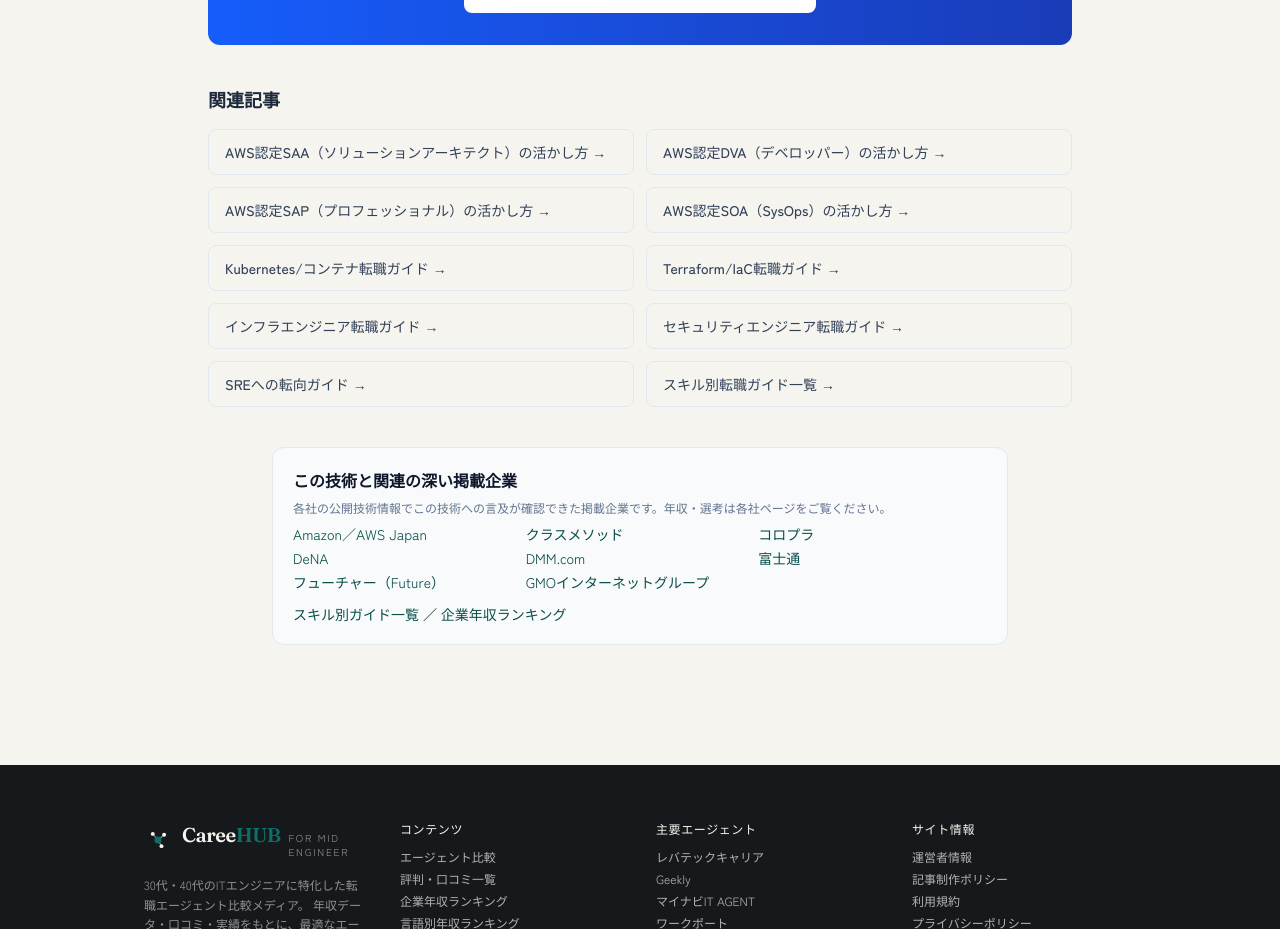
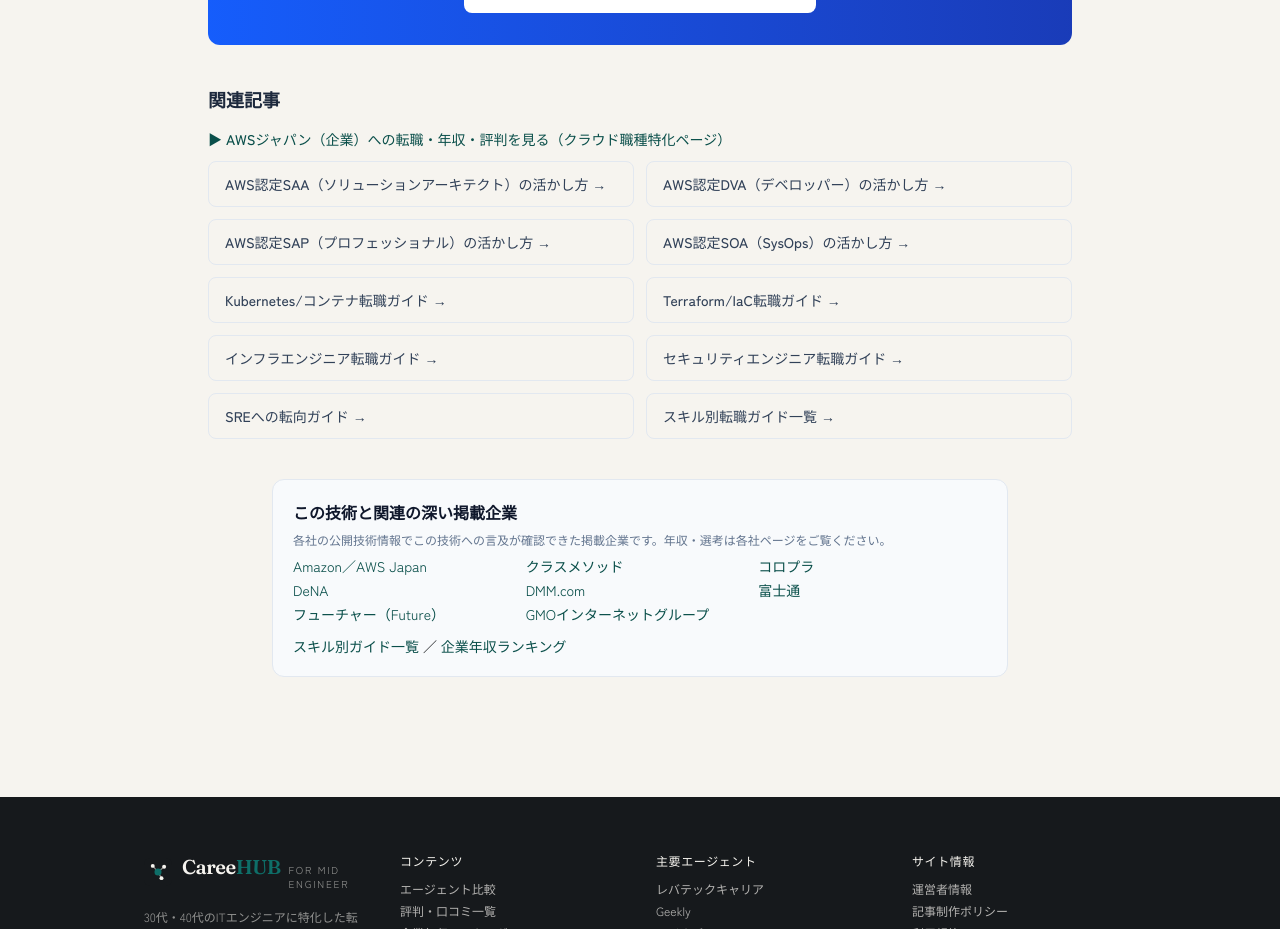
Before and after one commit to webmaster0818/middle-engineer-lab, a Next.js app: page /skill/aws in a window 1280 px wide. Shown: the part 5346-6275 px from the top of the page. Built offline with nearby package versions, Linux system fonts and the light colour scheme.

Commit message:
P1実装

```diff
--- a/app/company/google/page.tsx
+++ b/app/company/google/page.tsx
@@ -5,7 +5,7 @@
 import DataNote from "@/components/DataNote";
 
 export const metadata: Metadata = {
-  title: "Google Japan エンジニア転職ガイド｜年収・選考・技術【2026年版】",
+  title: "Google（グーグル）の年収とエンジニア転職【2026年】レベル別給与・選考・技術を解説",
   description:
     "Google合同会社（日本法人）へのエンジニア転職を、公式採用情報とlevels.fyi・OpenWork等の集計値をもとに解説。年収レンジ・選考フロー・面接の特徴・30代40代の現実までまとめました。",
 };
--- a/app/skill/aws/page.tsx
+++ b/app/skill/aws/page.tsx
@@ -379,6 +379,7 @@
 
         <section>
           <h2 className="text-lg font-bold text-slate-800 mb-4">関連記事</h2>
+          <p className="text-sm mb-3"><Link href="/company/aws-japan/" className="text-petrol-deep font-medium hover:underline">▶ AWSジャパン（企業）への転職・年収・評判を見る（クラウド職種特化ページ）</Link></p>
           <div className="grid grid-cols-1 sm:grid-cols-2 gap-3">
             {[
               { name: "AWS認定SAA（ソリューションアーキテクト）の活かし方", href: "/cert/aws-saa/" },
```
